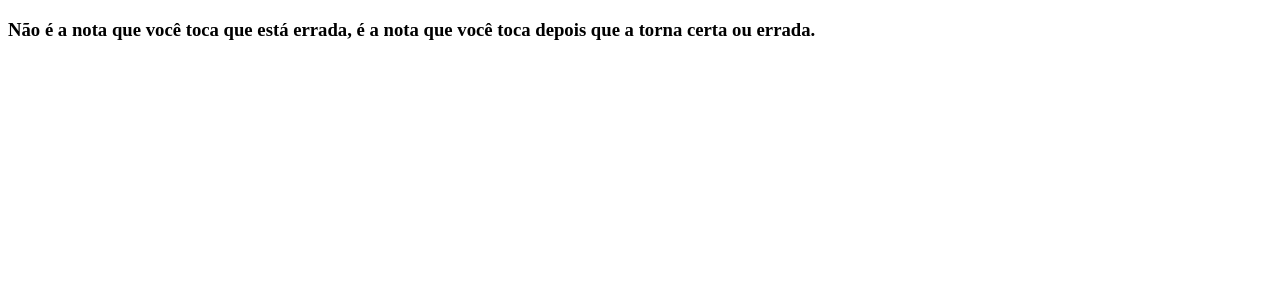
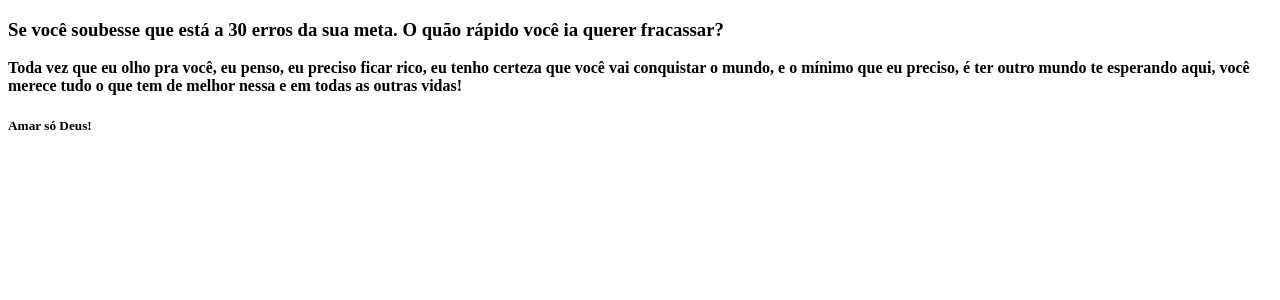
Before and after one commit to caioandre182/clone-tabnews, a Next.js app: page / in a window 1280 px wide. Shown: the top 300 px of the page. Built offline with nearby package versions, Linux system fonts and the light colour scheme.

Commit message:
inserindo a frase correta

```diff
--- a/pages/index.js
+++ b/pages/index.js
@@ -1,6 +1,16 @@
 function Home(){
     return (
-        <h3>Não é a nota que você toca que está errada, é a nota que você toca depois que a torna certa ou errada.</h3>
+        <>
+        <h3>Se você soubesse que está a 30 erros da sua meta.
+            O quão rápido você ia querer fracassar?
+        </h3>
+        <h4 style={{ marginTop: '1rem'}}>
+          Toda vez que eu olho pra você, eu penso, eu preciso ficar rico, eu tenho certeza que você vai conquistar o mundo,
+          e o mínimo que eu preciso, é ter outro mundo te esperando aqui, você merece tudo o que tem de melhor nessa e em todas as outras vidas!
+        </h4>
+        <h5>Amar só Deus!</h5>
+        </>
+
     )
 }
 
```
